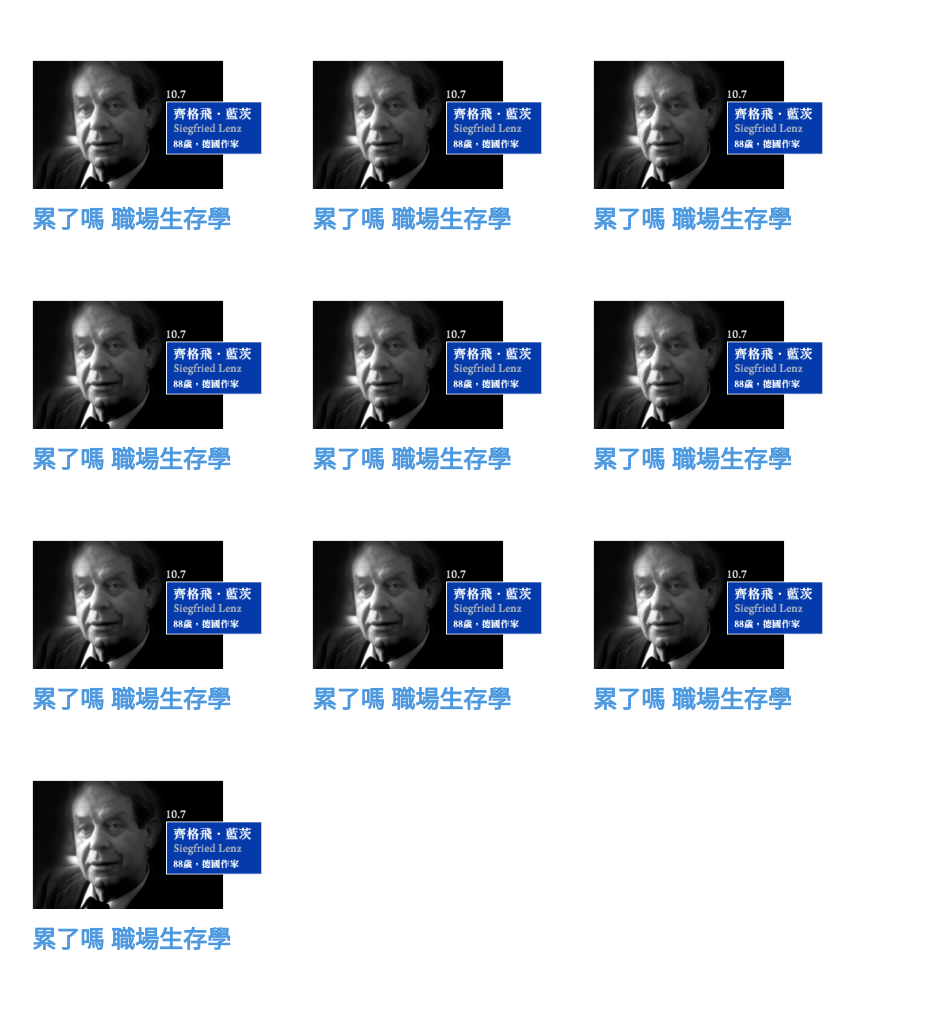
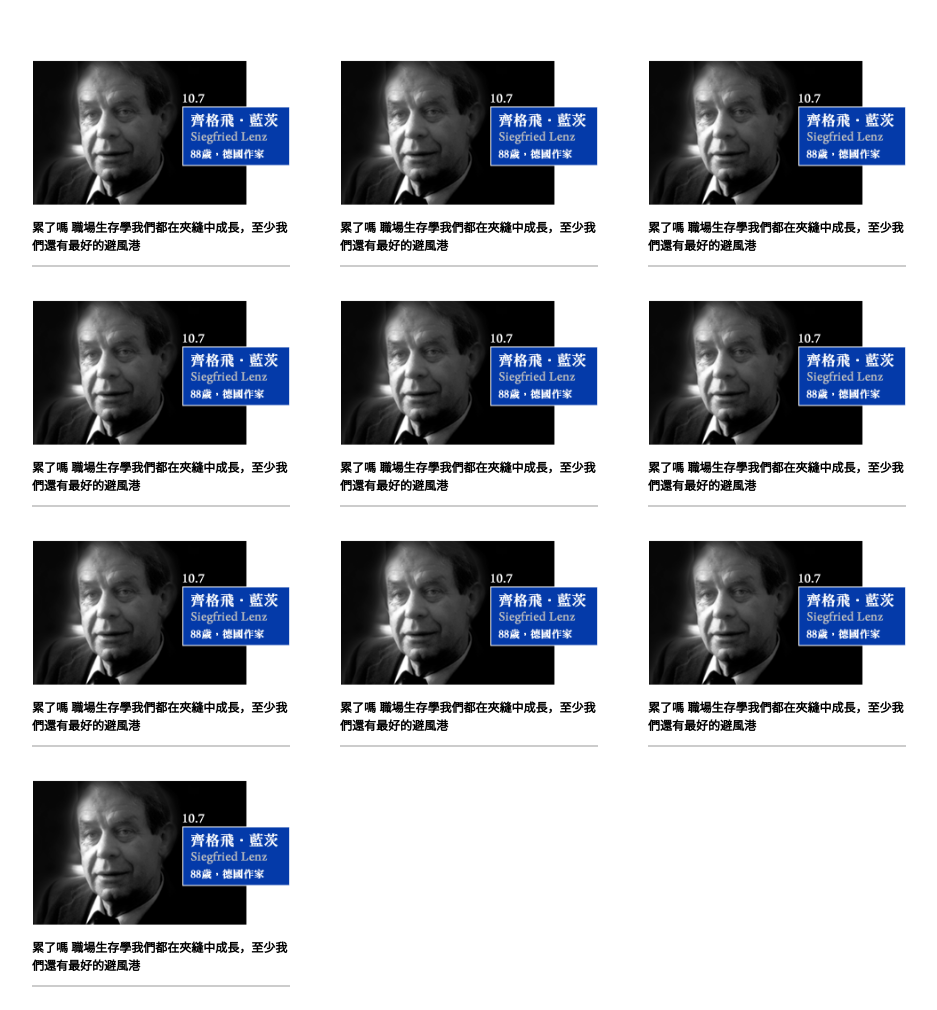
Before and after one commit to NTUST/Team-1, a PHP site: page /mock.html in a window 1280 px wide. Shown: the part 129-1139 px from the top of the page, without its empty margins (148-1085 px from the left). Run offline with PHP 8.4, Linux system fonts and the light colour scheme.

Commit message:
new version

```diff
--- a/mocktest/css/style.css
+++ b/mocktest/css/style.css
@@ -90,9 +90,9 @@
 
 
 .main-box{
-	overflow: hidden;
 	padding:20px;
 	margin:10px auto;
+
 
 }
 
@@ -107,18 +107,19 @@
 }
 
 .main-box p{
-	font-size:10px;
-	line-height: 1;
-	color:#f6f6f6;
-	position: relative;
-	top:-30px;
+	font-size:12px;
+	line-height: 1.5;
+	color:#000000;
+	font-weight: bold;
+
+
 
 }
 .main-box li{
 	display: inline-block;
 	padding:30px 5% 30px 0;
-	width:30%;
-	height: 240px;
+	width:33%;
+	height:240px;
 
 
 }
@@ -126,6 +127,7 @@
 	display: inline-block;
 	width:100%;
 	text-decoration: none;
+	border-bottom:2px solid #cccccc;
 }
 .side-bar{
 
--- a/mocktest/mock.html
+++ b/mocktest/mock.html
@@ -38,37 +38,37 @@
 
 	</header>
 
-	<div id="wrapper" class="grid">
+	<div id="wrapper" class="grid ">
 		<ul class="main-box">
 			<li><a href="#"><img src="master_01.png" alt="">
-						<h5>累了嗎 職場生存學</h5>
+						<p>累了嗎 職場生存學我們都在夾縫中成長，至少我們還有最好的避風港</p>
 					</img></a></li>
 			<li><a href="#"><img src="master_01.png" alt="">
-						<h5>累了嗎 職場生存學</h5>
+						<p>累了嗎 職場生存學我們都在夾縫中成長，至少我們還有最好的避風港</p>
 					</img></a></li>
 			<li><a href="#"><img src="master_01.png" alt="">
-						<h5>累了嗎 職場生存學</h5>
+						<p>累了嗎 職場生存學我們都在夾縫中成長，至少我們還有最好的避風港</p>
 					</img></a></li>
 			<li><a href="#"><img src="master_01.png" alt="">
-						<h5>累了嗎 職場生存學</h5>
+						<p>累了嗎 職場生存學我們都在夾縫中成長，至少我們還有最好的避風港</p>
 					</img></a></li>
 			<li><a href="#"><img src="master_01.png" alt="">
-						<h5>累了嗎 職場生存學</h5>
+						<p>累了嗎 職場生存學我們都在夾縫中成長，至少我們還有最好的避風港</p>
 					</img></a></li>
 			<li><a href="#"><img src="master_01.png" alt="">
-						<h5>累了嗎 職場生存學</h5>
+						<p><strong>累了嗎 職場生存學我們都在夾縫中成長，至少我們還有最好的避風港</strong></p>
 					</img></a></li>
 			<li><a href="#"><img src="master_01.png" alt="">
-						<h5>累了嗎 職場生存學</h5>
+						<p>累了嗎 職場生存學我們都在夾縫中成長，至少我們還有最好的避風港</p>
 					</img></a></li>
 			<li><a href="#"><img src="master_01.png" alt="">
-						<h5>累了嗎 職場生存學</h5>
+						<p>累了嗎 職場生存學我們都在夾縫中成長，至少我們還有最好的避風港</p>
 					</img></a></li>
 			<li><a href="#"><img src="master_01.png" alt="">
-						<h5>累了嗎 職場生存學</h5>
+						<p>累了嗎 職場生存學我們都在夾縫中成長，至少我們還有最好的避風港</p>
 					</img></a></li>
 			<li><a href="#"><img src="master_01.png" alt="">
-						<h5>累了嗎 職場生存學</h5>
+						<p>累了嗎 職場生存學我們都在夾縫中成長，至少我們還有最好的避風港</p>
 					</img></a></li>
 		</ul>
 	</div>
```
